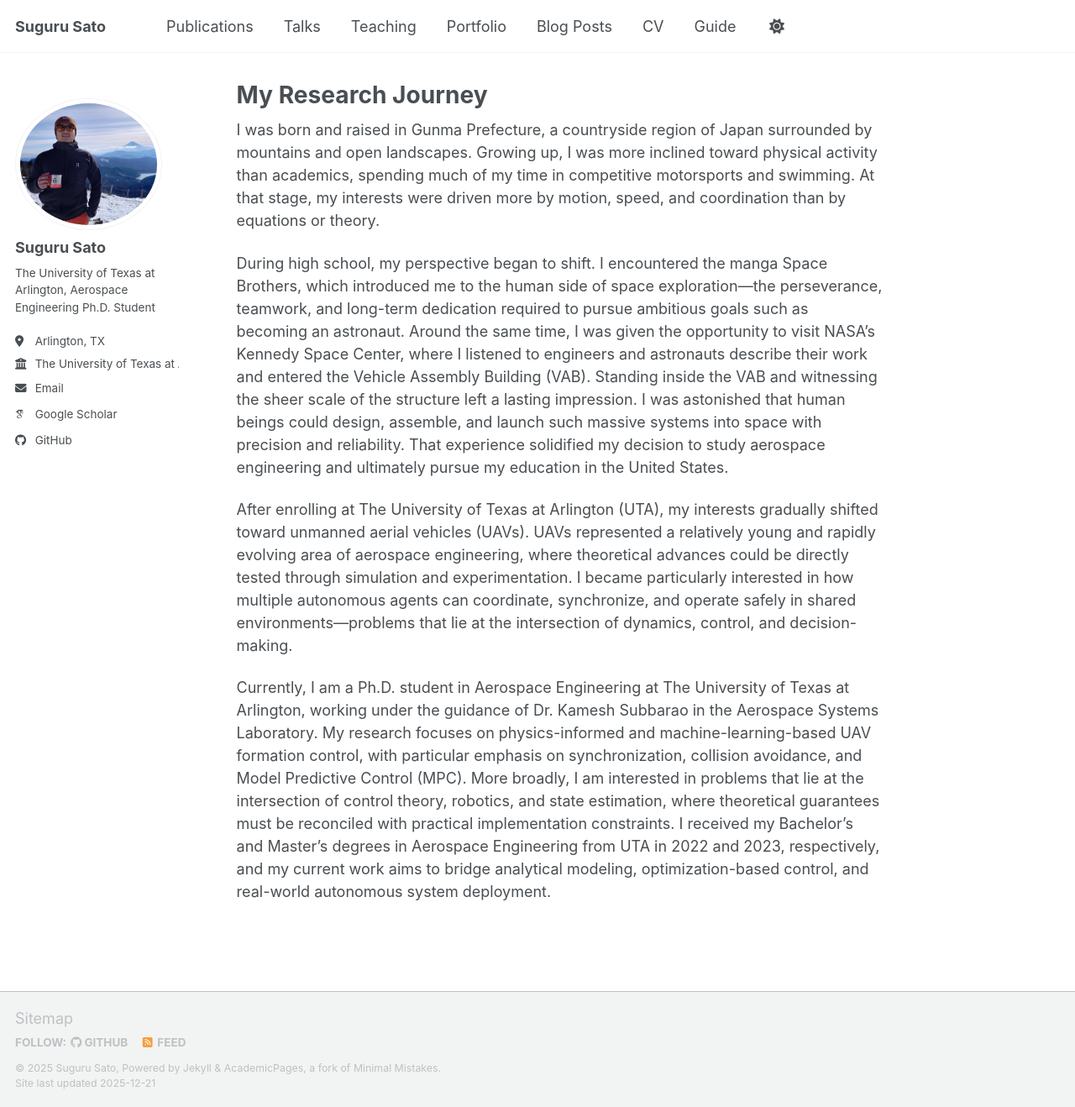
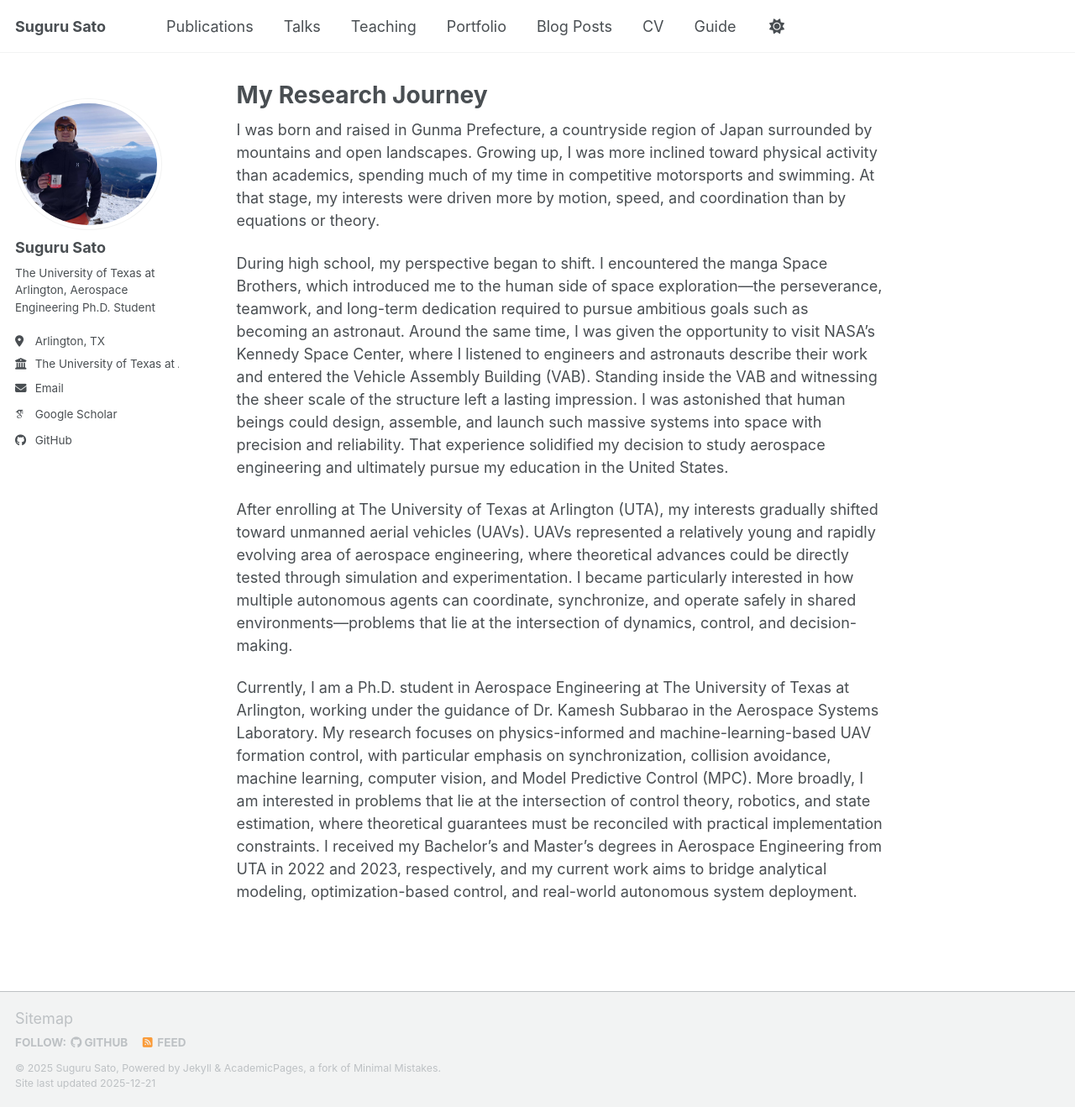
Before and after one commit to GitHub-Suguru/GitHub-Suguru.github.io, a Jekyll site: the page built from _pages/about.md, in a window 1280 px wide and 1318 px high. Shown: the whole window at 84% size. Built offline with Jekyll 4.4.1, drawn with Linux system fonts in a browser that asks for light colours; some web fonts are replaced; a script bundle is joined from its source files by our own code; library files that are not in the unit come from our copies.

Commit message:
Update about.md

```diff
--- a/_pages/about.md
+++ b/_pages/about.md
@@ -13,4 +13,4 @@ During high school, my perspective began to shift. I encountered the manga Space
 
 After enrolling at The University of Texas at Arlington (UTA), my interests gradually shifted toward unmanned aerial vehicles (UAVs). UAVs represented a relatively young and rapidly evolving area of aerospace engineering, where theoretical advances could be directly tested through simulation and experimentation. I became particularly interested in how multiple autonomous agents can coordinate, synchronize, and operate safely in shared environments—problems that lie at the intersection of dynamics, control, and decision-making.
 
-Currently, I am a Ph.D. student in Aerospace Engineering at The University of Texas at Arlington, working under the guidance of Dr. Kamesh Subbarao in the Aerospace Systems Laboratory. My research focuses on physics-informed and machine-learning-based UAV formation control, with particular emphasis on synchronization, collision avoidance, and Model Predictive Control (MPC). More broadly, I am interested in problems that lie at the intersection of control theory, robotics, and state estimation, where theoretical guarantees must be reconciled with practical implementation constraints. I received my Bachelor’s and Master’s degrees in Aerospace Engineering from UTA in 2022 and 2023, respectively, and my current work aims to bridge analytical modeling, optimization-based control, and real-world autonomous system deployment.
+Currently, I am a Ph.D. student in Aerospace Engineering at The University of Texas at Arlington, working under the guidance of Dr. Kamesh Subbarao in the Aerospace Systems Laboratory. My research focuses on physics-informed and machine-learning-based UAV formation control, with particular emphasis on synchronization, collision avoidance, machine learning, computer vision, and Model Predictive Control (MPC). More broadly, I am interested in problems that lie at the intersection of control theory, robotics, and state estimation, where theoretical guarantees must be reconciled with practical implementation constraints. I received my Bachelor’s and Master’s degrees in Aerospace Engineering from UTA in 2022 and 2023, respectively, and my current work aims to bridge analytical modeling, optimization-based control, and real-world autonomous system deployment.
```
